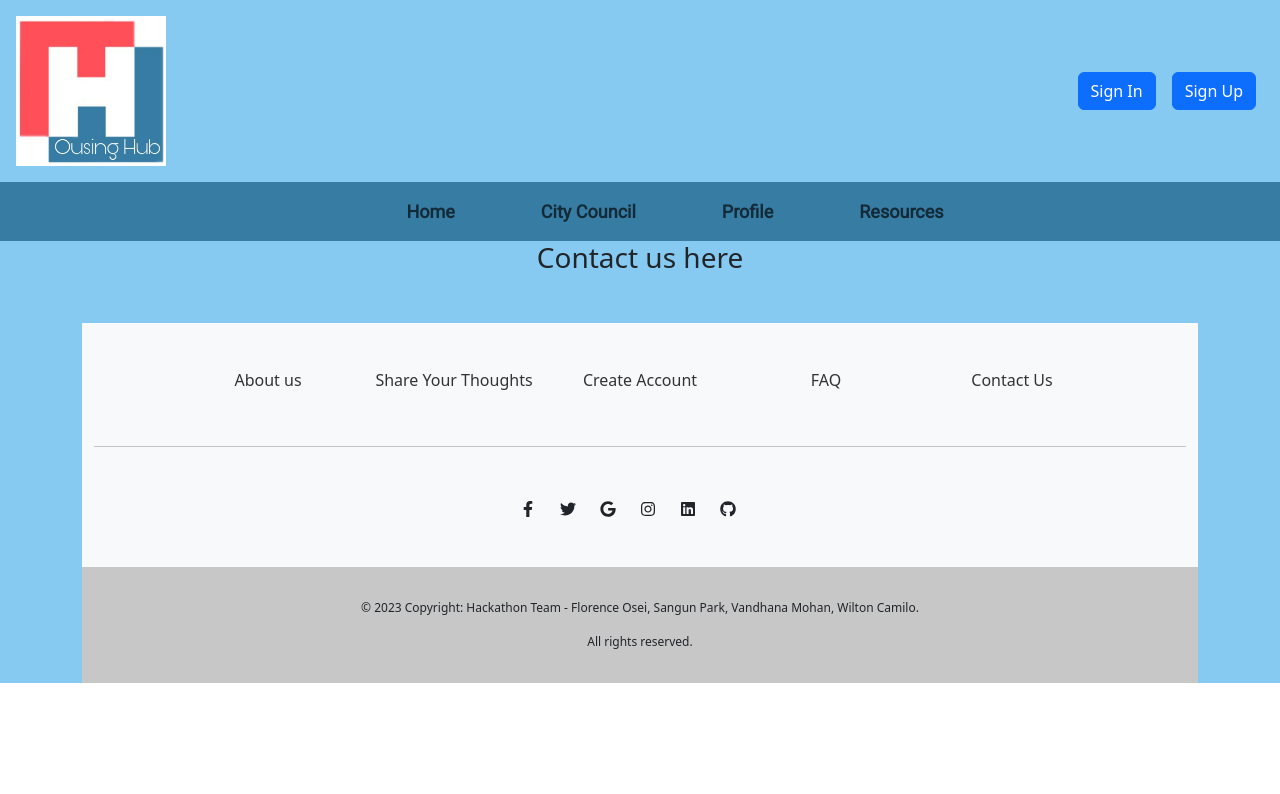
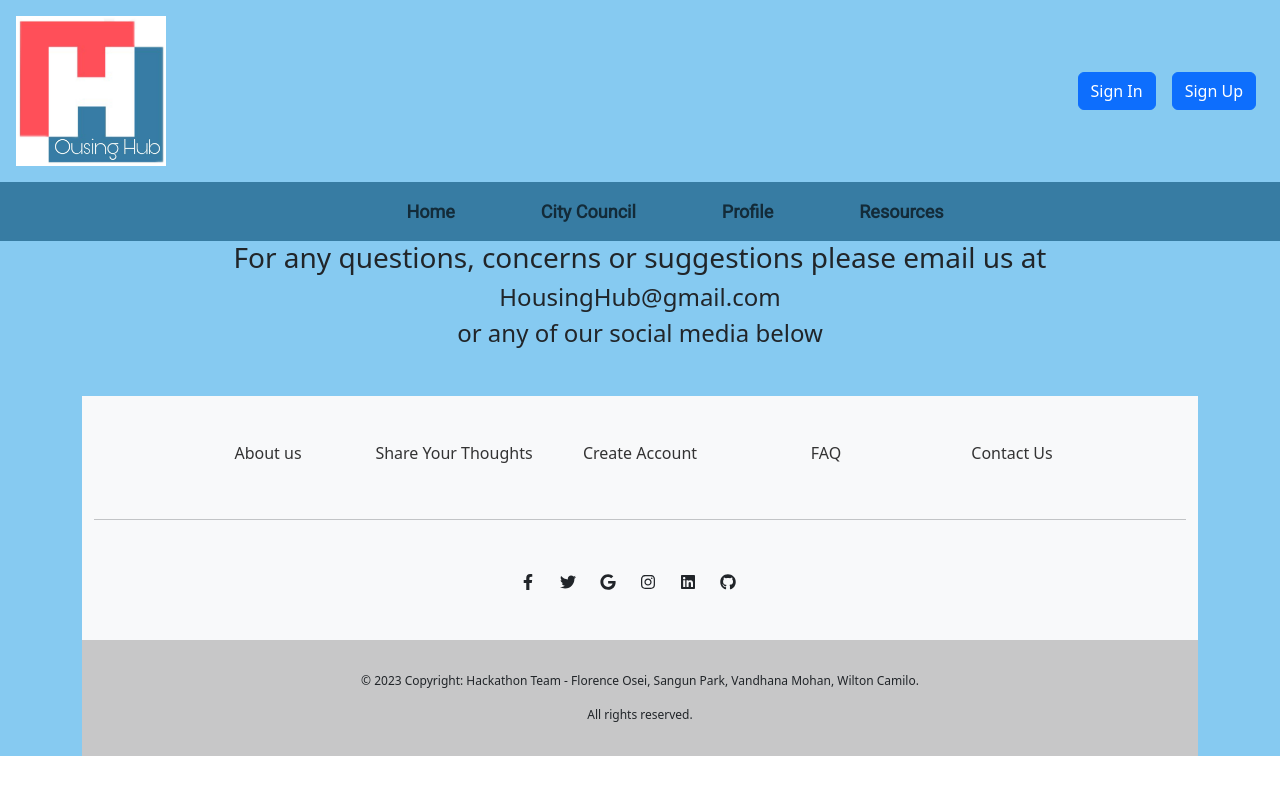
Before and after one commit to SangunPark96/Hack-A-Thon-Team-4, a React (Create React App) app in the folder Access _ hackathon/: page /contact in a window 1280 px wide. Shown: the top 794 px of the page. Built offline with nearby package versions, Linux system fonts and the light colour scheme; no server answers.

Commit message:
just adding a fake email to contact us page, we already have our social media in footer

```diff
--- a/Access _ hackathon/src/Pages/Contact.js
+++ b/Access _ hackathon/src/Pages/Contact.js
@@ -2,7 +2,9 @@
 export default function Contact(){
   return (
     <div>
-      <h3>Contact us here</h3>
+      <h3>For any questions, concerns or suggestions please email us at</h3>
+        <h4>HousingHub@gmail.com</h4>
+        <h4>or any of our social media below</h4>
     </div>
   )
 }
```
